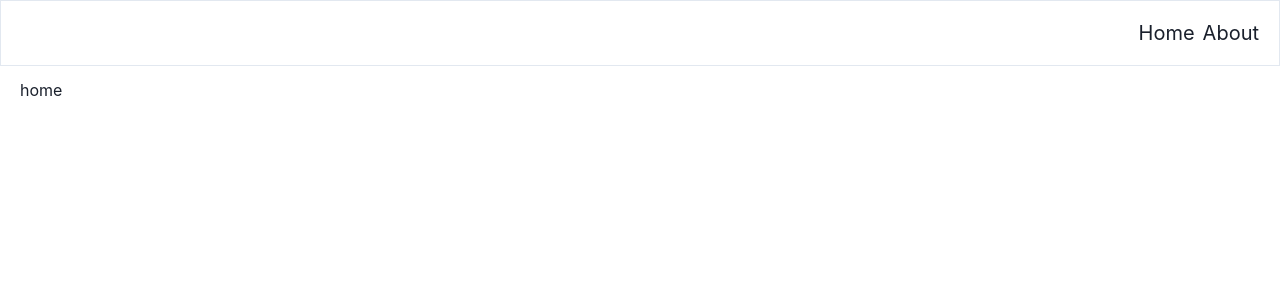
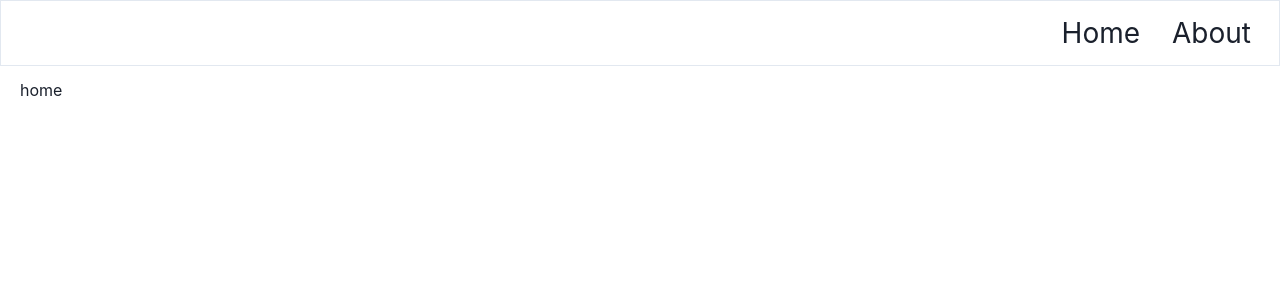
Before and after one commit to yotch0523/portfolio, a React app: page / in a window 1280 px wide. Shown: the top 300 px of the page. Built offline with nearby package versions, Linux system fonts and the light colour scheme.

Commit message:
metaタグを設定可能にするよう対応 メニューを微修正

```diff
--- a/package.json
+++ b/package.json
@@ -41,6 +41,7 @@
     "framer-motion": "^7.3.2",
     "hamburger-react": "^2.5.0",
     "prettier": "^2.7.1",
+    "react-helmet-async": "^1.3.0",
     "react-icons": "^4.4.0",
     "react-router-dom": "^6.3.0",
     "react-use": "^17.4.0"
--- a/src/App.tsx
+++ b/src/App.tsx
@@ -1,5 +1,7 @@
 import React, { useState, useEffect } from 'react'
 import { BrowserRouter, Routes, Route } from 'react-router-dom'
+
+import { Helmet } from 'react-helmet-async'
 
 import Default from './Default'
 import { useViewport } from '@/hooks/useViewport'
@@ -9,9 +11,9 @@ const App = () => {
 
   return (
     <>
-      <head>
+      <Helmet>
         <meta name="viewport" content={viewport} />
-      </head>
+      </Helmet>
       <BrowserRouter>
         <Routes>
           <Route path="/*" element={<Default />} />
--- a/src/components/Menu/Bar.tsx
+++ b/src/components/Menu/Bar.tsx
@@ -26,15 +26,14 @@ const Bar = (props: Props) => {
         h={16}
         alignItems={'center'}
         justifyContent={'space-between'}
-        px={'20px'}
+        px={'28px'}
       >
         <HStack spacing={8} alignItems={'center'}></HStack>
-        <HStack spacing={8} alignItems={'center'}>
         <HStack
           as={'nav'}
-            h={4}
-            alignItems={'center'}
-            display={{ base: 'none', md: 'flex' }}
+          alignItems={'start'}
+          display={{ base: 'none', sm: 'flex' }}
+          spacing={8}
         >
           {links.map((link, index) => {
             return(
@@ -43,13 +42,12 @@ const Bar = (props: Props) => {
                 onClick={onClose}
                 key={`nav-link-${index}`}
               >
-                  <Text fontSize="20px">
+                <Text fontSize={{ base: '20px', sm: '24px', md: '28px' }}>
                   {link.label}
                 </Text>
               </Link>
             )
           })}
-          </HStack>
         </HStack>
       </Flex>
     </Box>
--- a/src/components/Menu/MyHamburger.tsx
+++ b/src/components/Menu/MyHamburger.tsx
@@ -21,7 +21,8 @@ const MyHamburger = (props: Props) => {
   return (
     <Box
       _focus={{ boxShadow: 'none' }}
-      p={'20px'}
+      bg="transparent"
+      p={'36px'}
       style={style}
       zIndex={100}
     >
@@ -36,6 +37,7 @@ const MyHamburger = (props: Props) => {
         }}
         toggled={isOpen}
         rounded
+        size={54}
       />
     </Box>
   )
--- a/src/index.tsx
+++ b/src/index.tsx
@@ -6,6 +6,7 @@ import {
     ChakraProvider,
     extendTheme,
 } from '@chakra-ui/react'
+import { HelmetProvider } from 'react-helmet-async'
 
 const breakpoints = {
     base: '0px',
@@ -24,8 +25,10 @@ const container = document.getElementById('app');
 if (container) {
   const root = createRoot(container);
   root.render(
+    <HelmetProvider>
       <ChakraProvider theme={theme}>
         <App />
       </ChakraProvider>
+    </HelmetProvider>
   )
 }
--- a/src/pages/About/index.tsx
+++ b/src/pages/About/index.tsx
@@ -1,11 +1,16 @@
 import React from 'react'
 
+import { Helmet } from 'react-helmet-async'
+
 const About = () => {
-    return (
-        <>
-            <p>about</p>
-        </>
-    )
+  return (
+    <>
+      <Helmet>
+        <title>About | yotch</title>
+      </Helmet>
+      <p>about</p>
+    </>
+  )
 }
 
 export default About
--- a/src/pages/Home/index.tsx
+++ b/src/pages/Home/index.tsx
@@ -1,12 +1,16 @@
 import React from 'react'
-import { chakra } from '@chakra-ui/react'
+
+import { Helmet } from 'react-helmet-async'
 
 const Home = () => {
-    return (
-        <>
-            <p>home</p>
-        </>
-    )
+  return (
+    <>
+      <Helmet>
+        <title>Home | yotch</title>
+      </Helmet>
+      <p>home</p>
+    </>
+  )
 }
 
 export default Home
```
Lines whose indentation alone changed are shown as unchanged.
